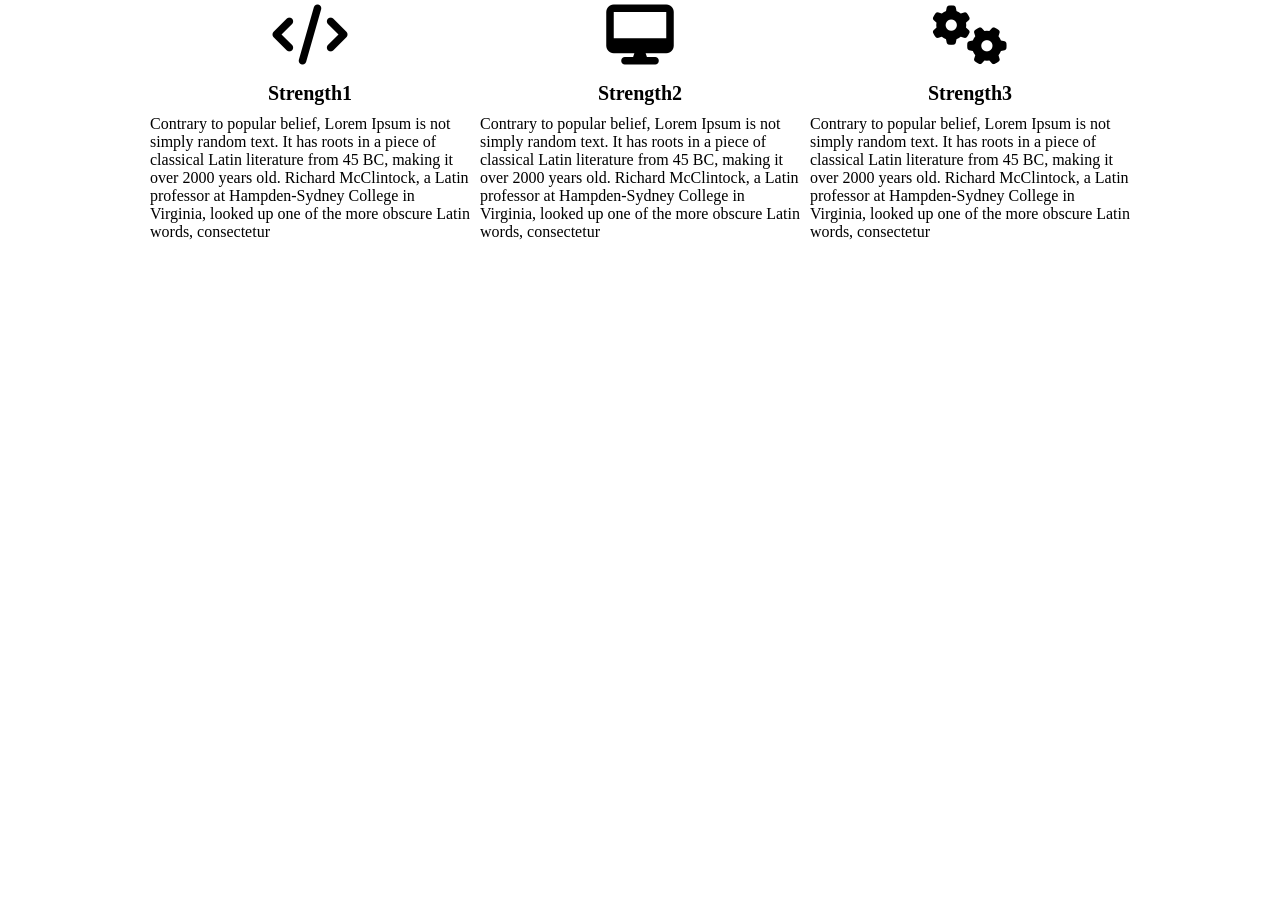
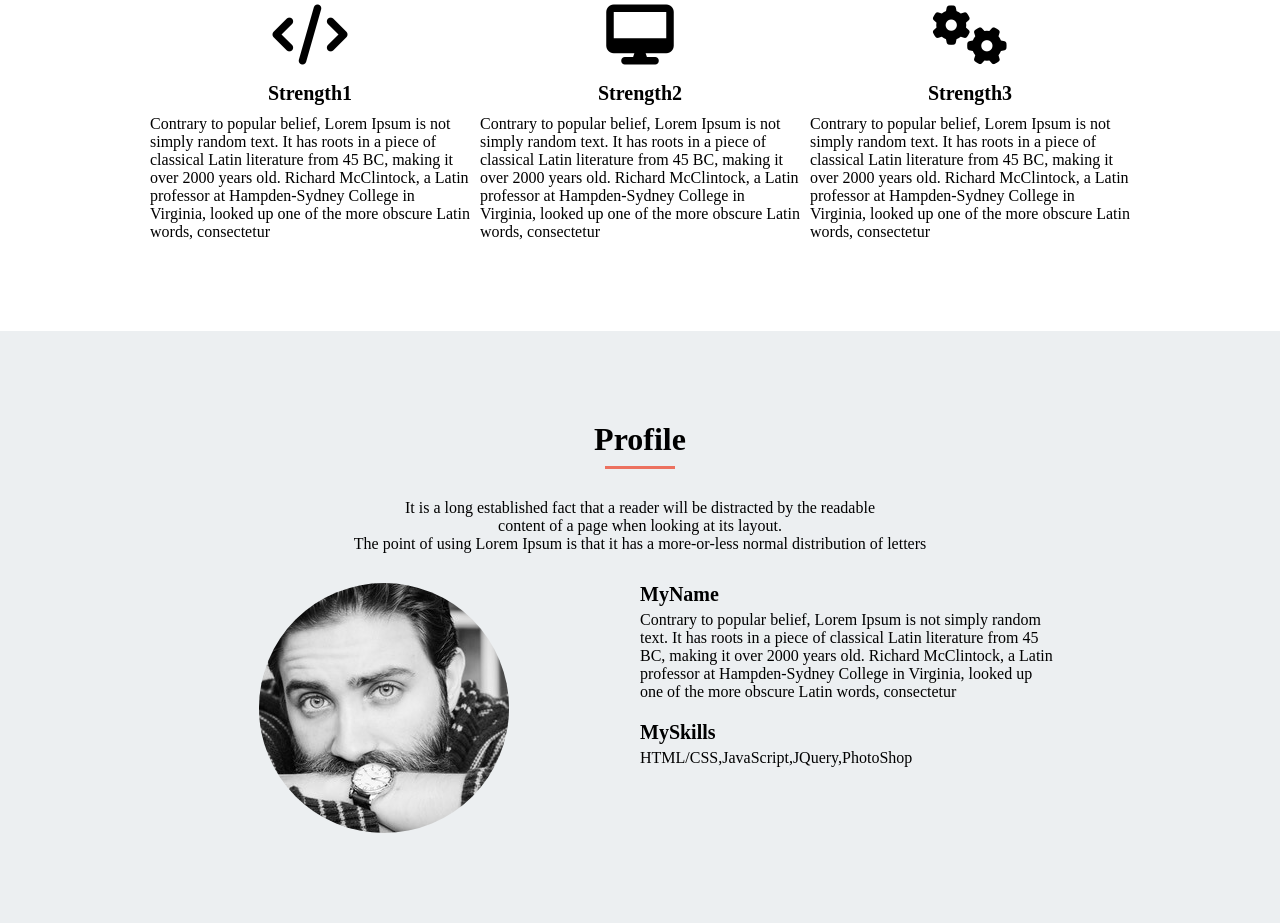
Before and after one commit to salty317/mysite, a plain HTML site: page index.html in a window 1280 px wide. Shown: the part 1821-2744 px from the top of the page. Before the commit the page ends 2152 px from the top, so only its background shows below. Drawn offline with Linux system fonts and the light colour scheme.

Commit message:
[Add] profile完成

```diff
--- a/index.html
+++ b/index.html
@@ -22,7 +22,7 @@
                         <a href="#feature">Feature</a>
                     </li>
                     <li class="nav-list-item">
-                        <a href="">Profile</a>
+                        <a href="#profile">Profile</a>
                     </li>
                     <li class="nav-list-item">
                         <a href="">Contact</a>
@@ -101,5 +101,34 @@
             </div>
         </div>
     </section>
+    <section id="profile">
+        <div class="profile-box clearfix">
+            <h2 class="headline">Profile</h2>
+            <p class="headtext">
+                It is a long established fact that a reader will be distracted by the readable<br>
+                content of a page when looking at its layout.<br>
+                The point of using Lorem Ipsum is that it has a more-or-less normal distribution of letters
+            </p>
+            <div class="clearfix">
+                <div class="left-box">
+                    <div class="profile-img"></div>
+                </div>
+                <div class="right-box">
+                    <h3 class="profile-headline">MyName</h3>
+                    <p class="profile-text">
+                        Contrary to popular belief, Lorem Ipsum is not simply random<br>
+                        text. It has roots in a piece of classical Latin literature from 45<br>
+                        BC, making it over 2000 years old. Richard McClintock, a Latin<br>
+                        professor at Hampden-Sydney College in Virginia, looked up<br>
+                        one of the more obscure Latin words, consectetur
+                    </p>
+                    <h3 class="profile-headline">MySkills</h3>
+                    <p class="profilte-text">
+                        HTML/CSS,JavaScript,JQuery,PhotoShop
+                    </p>
+                </div>
+            </div>
+        </div>
+    </section>
 </body>
 </html>
--- a/style.css
+++ b/style.css
@@ -171,3 +171,48 @@ a {
 .strength:last-child {
     margin-right: 0;
 }
+
+#profile {
+    width: 100%;
+    background-color: #eceff1;
+    text-align: center;
+    padding: 90px 0;
+    color: #000000;
+}
+
+.profile-box {
+    width: 1024px;
+    margin: 0 auto;
+}
+
+.left-box {
+    width: 50%;
+    float: left;
+}
+
+.profile-img {
+    background-image: url(img/my-icon.jpg);
+    width: 250px;
+    height: 250px;
+    margin: 0 auto;
+    border-radius: 50%;
+}
+
+.right-box {
+    width: 50%;
+    float: right;
+    text-align: left;
+}
+
+.profile-headline {
+    font-size: 20px;
+    margin: 20px 0 5px;
+}
+
+.profile-headline:first-child {
+    margin-top: 0;
+}
+
+.profile-text {
+    font-size: 16px;
+}
```
